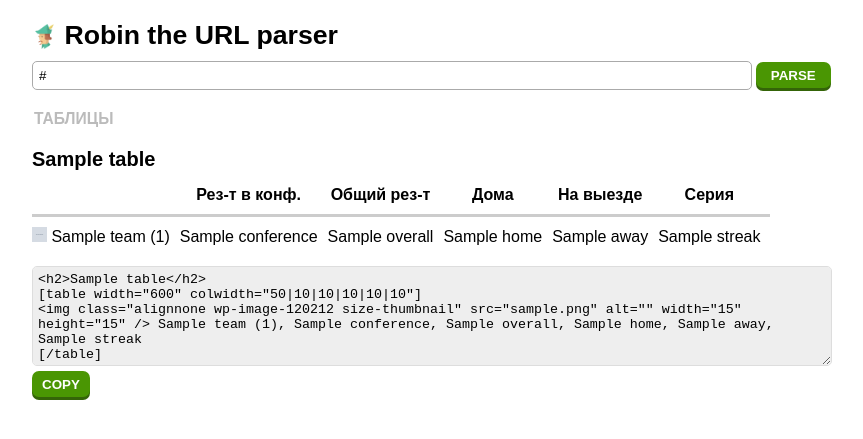
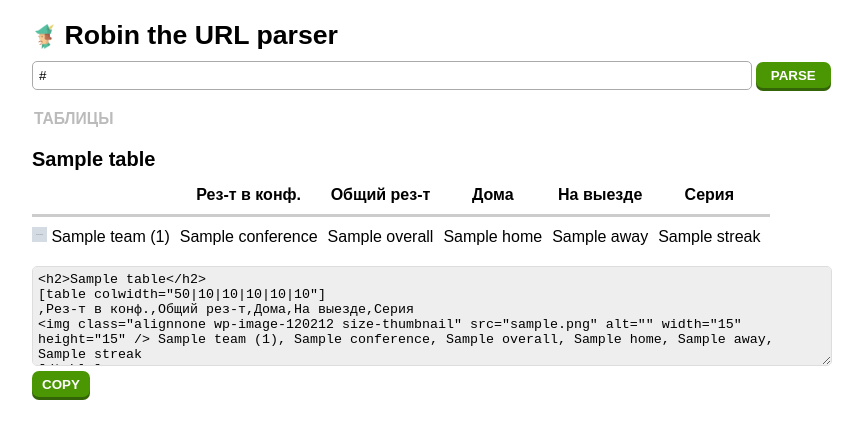
Before and after one commit to a1re/robin, a PHP site: template templates/tables.php in a window 1280 px wide. Shown: the top 439 px of the page, without its empty margins (208-1071 px from the left). Run offline with PHP 8.4, Linux system fonts and the light colour scheme; the template is opened without the code that fills it: most values are stand-ins (such as "Sample title", 1, 10 or a date in 2020); grey boxes marked "Sample" are stand-in pictures.

Commit message:
Updated teable headers in standings parsing

```diff
--- a/templates/tables.php
+++ b/templates/tables.php
@@ -29,7 +29,8 @@
 <? endforeach; ?>
 <textarea class="copy" id="table-<?= $table_id ?>">&lt;h2&gt;<?= $table["title"] ?>&lt;/h2&gt;<? foreach ($table["divisions"] as $division): ?>
 
-[table width=&quot;600&quot; colwidth=&quot;50|10|10|10|10|10&quot;<? if (array_key_exists("name", $division)): ?> caption=&quot;<?= $division["name"] ?>&quot;<? endif; ?>]
+[table colwidth=&quot;50|10|10|10|10|10&quot;<? if (array_key_exists("name", $division)): ?> caption=&quot;<?= $division["name"] ?>&quot;<? endif; ?>]
+,Рез-т в конф.,Общий рез-т,Дома,На выезде,Серия
 <? foreach ($division["rows"] as $row): ?>
 &lt;img class=&quot;alignnone wp-image-120212 size-thumbnail&quot; src=&quot;<?= $row["logo"]?>&quot; alt=&quot;&quot; width=&quot;15&quot; height=&quot;15&quot; /&gt; <?= $row["team"] ?><? if ($row["rank"]): ?> (<?= $row["rank"] ?>)<? endif; ?>, <?= $row["conference"] ?>, <?= $row["overall"] ?>, <?= $row["home"] ?>, <?= $row["away"] ?>, <?= $row["streak"] ?>
 
```
